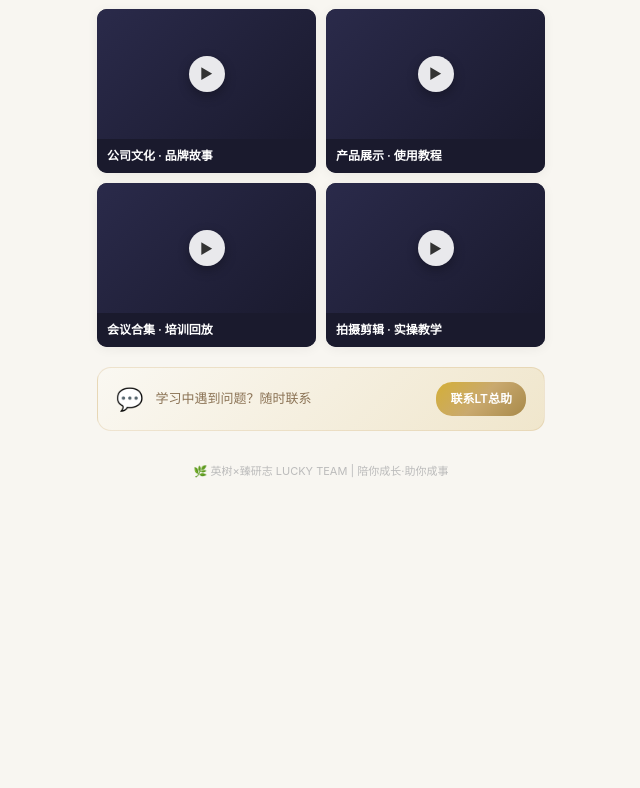
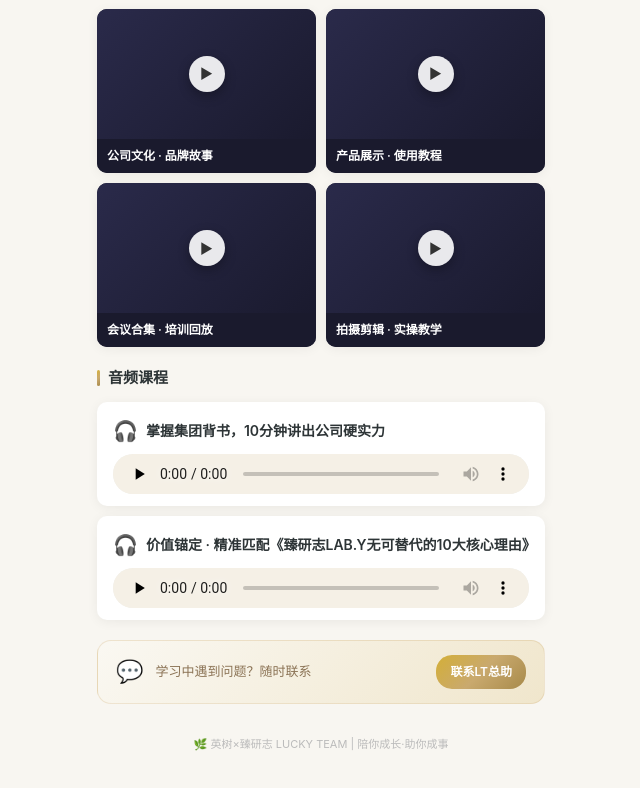
Before and after one commit to INGSluckyteam/kc, a plain HTML site: page index.html in a window 1280 px wide. Shown: the part 745-1533 px from the top of the page, without its empty margins (319-959 px from the left). Before the commit the page ends 1265 px from the top, so only its background shows below. Drawn offline with Linux system fonts and the light colour scheme.

Commit message:
添加音频课程：集团背书 + 价值锚定

```diff
--- a/index.html
+++ b/index.html
@@ -312,6 +312,29 @@
     color: #fff; font-size: 13px; font-weight: 600;
   }
 
+  /* Audio Cards */
+  .audio-list { display: flex; flex-direction: column; gap: 10px; margin: 0 16px 20px; }
+  .audio-card {
+    background: #fff; border-radius: var(--r-sm);
+    padding: 14px 16px 12px;
+    box-shadow: var(--shadow);
+    display: flex; flex-direction: column; gap: 8px;
+  }
+  .audio-card .ac-title {
+    font-size: 14px; font-weight: 600;
+    display: flex; align-items: center; gap: 8px;
+    color: var(--text);
+  }
+  .audio-card .ac-title .ac-icon { font-size: 20px; flex-shrink: 0; }
+  .audio-card audio {
+    width: 100%; height: 40px;
+    border-radius: 8px;
+  }
+  /* Override native audio styles for consistency */
+  .audio-card audio::-webkit-media-controls-panel {
+    background: #f5f0e6;
+  }
+
   .footer-line { text-align: center; font-size: 11px; color: #bbb; padding: 16px 0; }
 
   .toast {
@@ -431,6 +454,28 @@
     </div>
   </div>
 
+  <!-- 音频课程 -->
+  <div class="sec-tt">
+    <span class="line"></span>
+    <h3>音频课程</h3>
+  </div>
+  <div class="audio-list">
+    <div class="audio-card">
+      <div class="ac-title"><span class="ac-icon">🎧</span>掌握集团背书，10分钟讲出公司硬实力</div>
+      <audio controls preload="none">
+        <source src="audio/01_掌握集团背书10分钟讲出公司硬实力.mp3" type="audio/mpeg">
+        您的浏览器不支持音频播放
+      </audio>
+    </div>
+    <div class="audio-card">
+      <div class="ac-title"><span class="ac-icon">🎧</span>价值锚定 · 精准匹配《臻研志LAB.Y无可替代的10大核心理由》</div>
+      <audio controls preload="none">
+        <source src="audio/02_价值锚定精准匹配臻研志LABY无可替代的10大核心理由.mp3" type="audio/mpeg">
+        您的浏览器不支持音频播放
+      </audio>
+    </div>
+  </div>
+
   <!-- 联系LT总助 -->
   <div class="ima-bar" style="margin-top:20px;" onclick="showToast('请私信我，我会一对一回复！')">
     <span class="ib-icon">💬</span>
```
Also changed, not shown: 2 other files.
